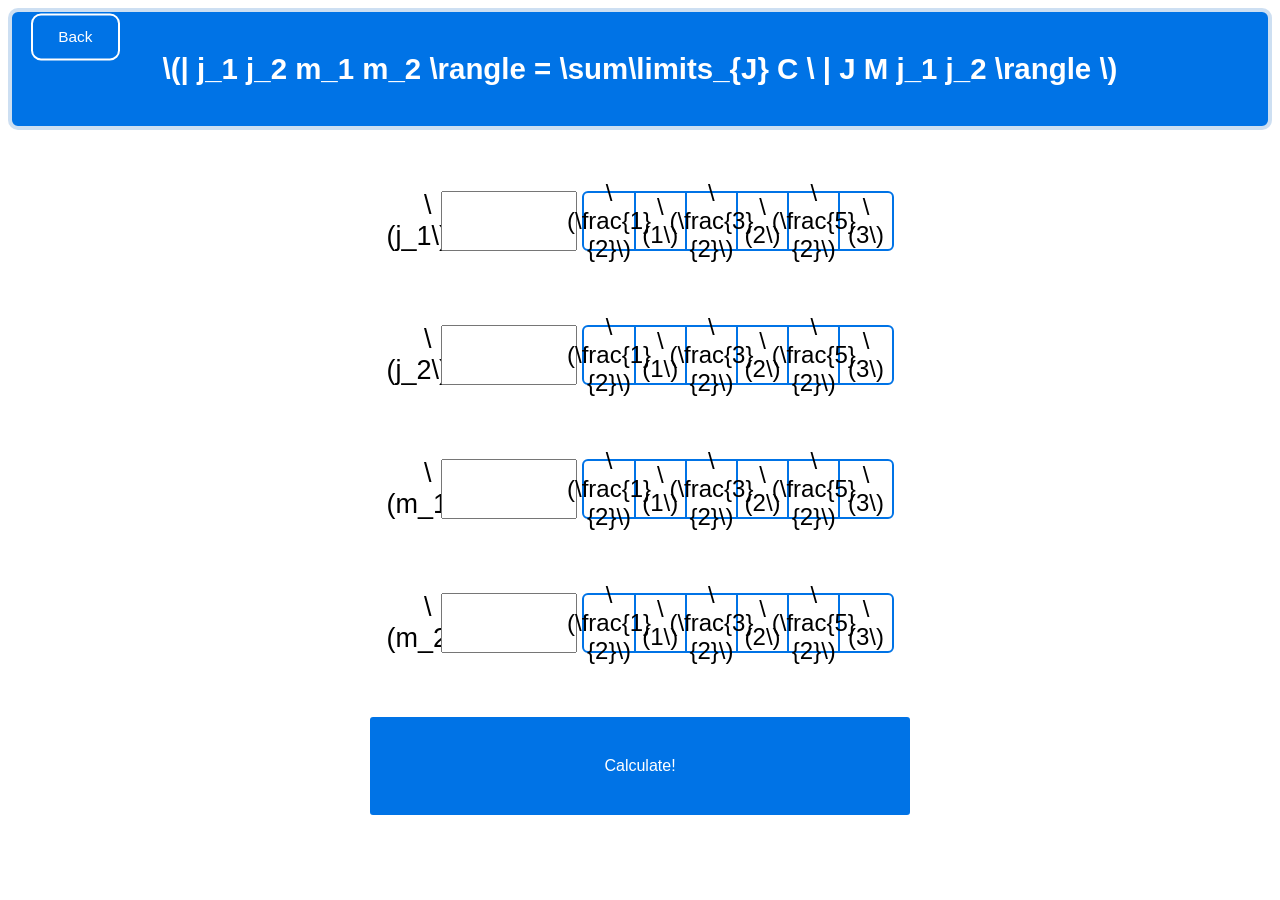
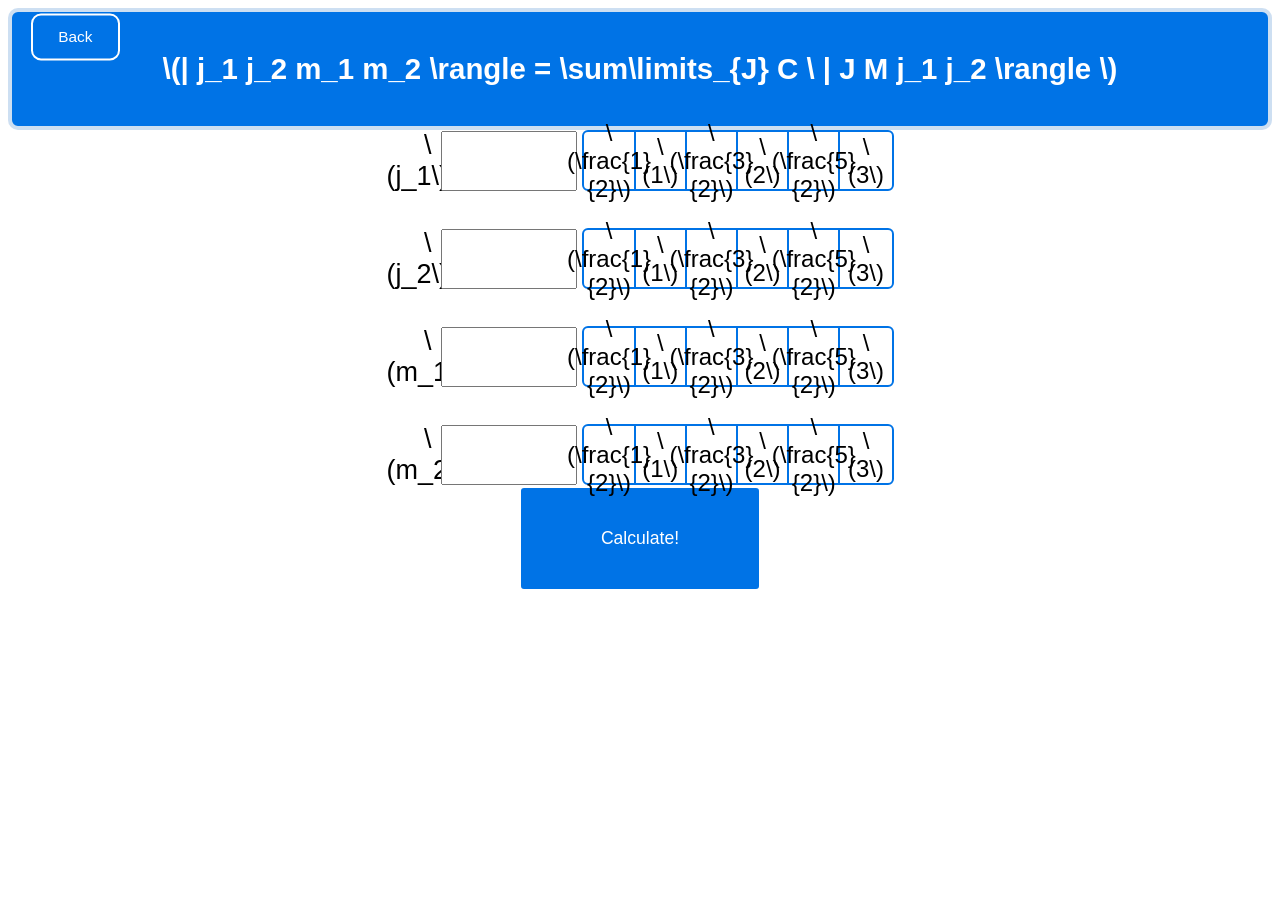

Modernize calculator: exact arithmetic, separate-page flow, polyfill/FOUC fixes

--- a/style.css
+++ b/style.css
@@ -3,6 +3,12 @@
 body {
     font-family: "Montserrat", sans-serif;
     text-align: center;
+    margin: 0;
+    padding: 8px;
+    box-sizing: border-box;
+    min-height: 100vh;
+    display: flex;
+    flex-direction: column;
 }
 
 .banner {
@@ -102,18 +108,26 @@ body {
     font-size: 2.5vw;
 }
 
+/* The form fills the screen below the banner; the input area flexes so it can
+   give up whitespace to the error message instead of pushing the button / scrolling. */
+#cg-form {
+    flex: 1;
+    display: flex;
+    flex-direction: column;
+    justify-content: center; /* center inputs + error + button as one group */
+}
+
 .input-group-container {
     display: flex;
     flex-direction: column;
-    align-items: center; 
-    justify-content: center; 
-    height: 65vh;
+    align-items: center;
+    justify-content: center;
+    gap: 4vh; /* spacing between rows, with no trailing margin below the last one */
 }
 
 .input-group {
     display: flex;
     align-items: center;
-    margin: 4vh;
     position: relative;
 }
 
@@ -165,25 +179,56 @@ body {
     display: flex;
     justify-content: center;
     margin-top: 0px;
-    margin-bottom: 0;
+    margin-bottom: 2vh;
 }
 
 .button {
-    padding: 40px 80px; 
-    width: 30%;
-    background-color: #0073e6; 
-    color: #fff; 
+    padding: 40px 80px;
+    background-color: #0073e6;
+    color: #fff;
     border: 2px solid #fff;
     border-radius: 5px;
     cursor: pointer;
     text-decoration: none;
-    transition: background-color 0.3s, color 0.3s, border 0.3s; 
+    transition: background-color 0.3s, color 0.3s, border 0.3s;
+    font-family: inherit;
+    font-size: 1.1rem;
 }
 
 .button:hover {
     background-color: #0073e6; 
     border: 2px solid #0073e6;
     color: #fff; 
+}
+
+/* Fixed-height reserved slot with the error centered in it. Always present (no shift),
+   and because the inputs above have no trailing margin and the button below no top margin,
+   the error ends up equidistant from both. */
+.status {
+    min-height: 6rem;
+    display: flex;
+    align-items: center;
+    justify-content: center;
+}
+
+/* Validation alert: a soft rounded pill that appears inside the reserved .status slot. */
+.error {
+    display: none;
+    margin: 0;
+    max-width: min(90vw, 36rem);
+    color: #c0392b;
+    background: #fdecea;
+    border: 1px solid #f3c0bb;
+    border-radius: 12px;
+    font-size: 20px;
+    text-align: center;
+    padding: 1.6vh 1.5rem;
+    animation: error-in 0.25s ease;
+}
+
+@keyframes error-in {
+    from { opacity: 0; transform: translateY(-6px); }
+    to   { opacity: 1; transform: none; }
 }
 
 .input {
@@ -198,43 +243,19 @@ body {
 }
 
 .results-container {
-    flex: 1; 
-    display: flex;
-    align-items: center;
-    justify-content: center;
+    padding: 0 1rem 2vh;
 }
 
+/* Terms flow and wrap at term boundaries; the result grows downward instead of
+   scrolling sideways on narrow screens. */
 .results {
+    display: flex;
+    flex-wrap: wrap;
+    justify-content: center;
+    align-items: baseline;
+    gap: 0.15em 0.4em;
     font-size: 40px;
 }
-
-
-#myDialog {
-    display: flex;
-    align-items: center;
-    justify-content: center;
-    font-family: "Montserrat", sans-serif;
-} 
-
-.ui-dialog {
-    width: 10vh;
-}
-
-.noClose .ui-dialog-titlebar {
-    background-color: #fff;
-    border: none;
-}
-.noClose .ui-dialog-titlebar-close {
-    display: none;
-}
-
-.ui-dialog .ui-dialog-buttonpane {
-    text-align: center;
- }
-
- .ui-dialog .ui-dialog-buttonpane .ui-dialog-buttonset {
-    float: none;
- }
 
  @media (min-width: 1200px) {
     .banner h1 {
@@ -282,5 +303,14 @@ body {
     .hint-container {
         width: 80vw;
         font-size: 4vw;
+    }
+    .input, .equals {
+        font-size: 28px;
+    }
+    .results {
+        font-size: 24px;
+    }
+    .error {
+        font-size: 16px;
     }
 }
